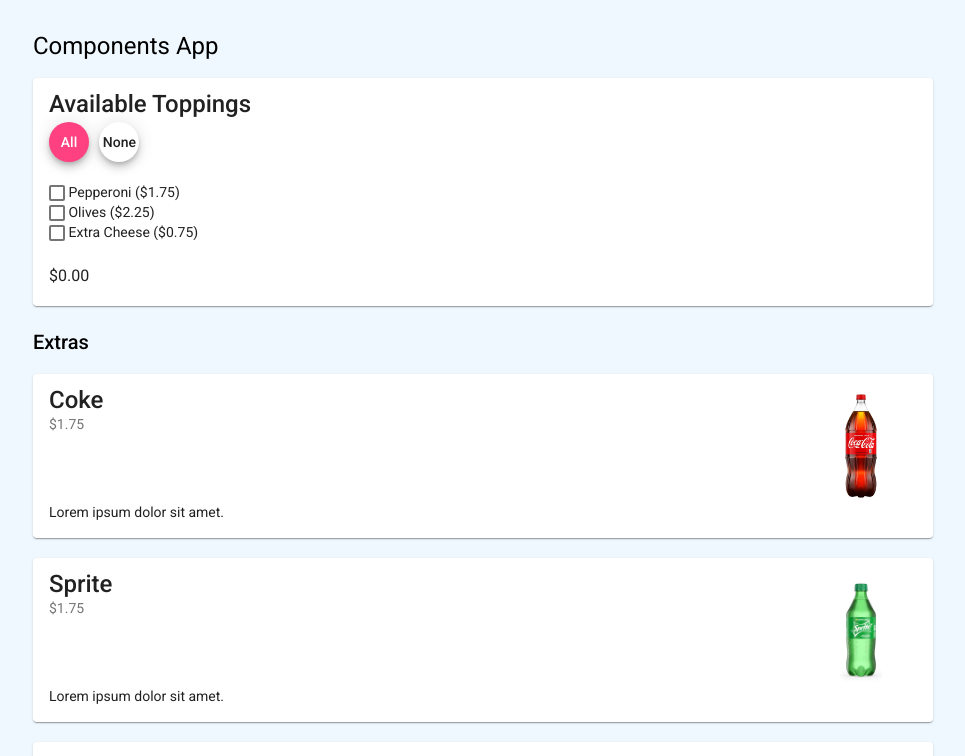
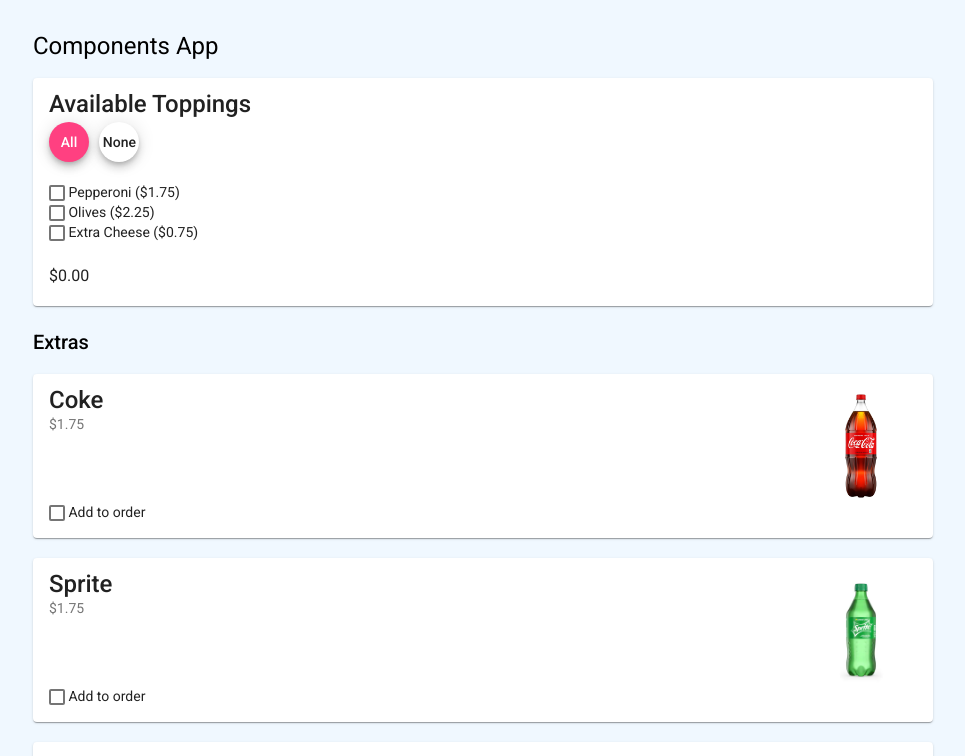
Before and after one commit to tsteelematc/components-5, an Angular app: page / in a window 1280 px wide. Shown: the top 756 px of the page, without its empty margins (157-1122 px from the left). Built offline with nearby package versions, Linux system fonts and the light colour scheme.

Commit message:
Added checkbox to card...
Add to order checkbox...

```diff
--- a/src/app/pizza-extras/pizza-extras.component.html
+++ b/src/app/pizza-extras/pizza-extras.component.html
@@ -1,5 +1,5 @@
 <h2>Extras</h2>
-<div *ngFor="let ext of extras">
+<div *ngFor="let ext of extras" class="grid">
     <mat-card class="example-card">
         <mat-card-title-group>
             <mat-card-title>{{ ext.name }}</mat-card-title>
@@ -7,7 +7,11 @@
             <img mat-card-md-image src="{{ ext.imagePath }}">
         </mat-card-title-group>
         <mat-card-content>
-            Lorem ipsum dolor sit amet.
+            <label>
+                <mat-checkbox [(ngModel)]="ext.checked">
+                </mat-checkbox>
+                Add to order
+            </label>
         </mat-card-content>
     </mat-card>
     <br>
--- a/src/app/pizza-extras/pizza-extras.component.ts
+++ b/src/app/pizza-extras/pizza-extras.component.ts
@@ -5,6 +5,7 @@ interface ExtrasDisplay {
     name: string;
     price: number;
     imagePath: string;
+    checked: boolean;
   }
 
 @Component({
```
